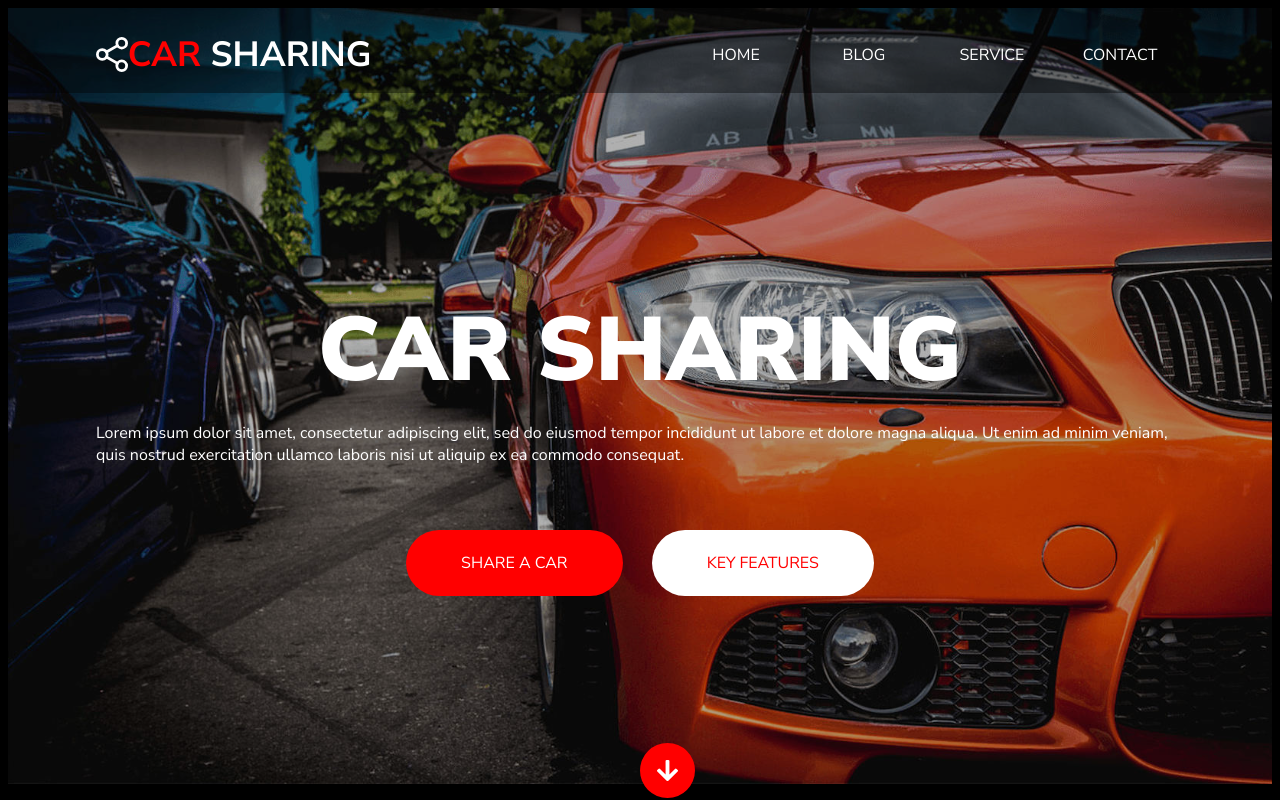
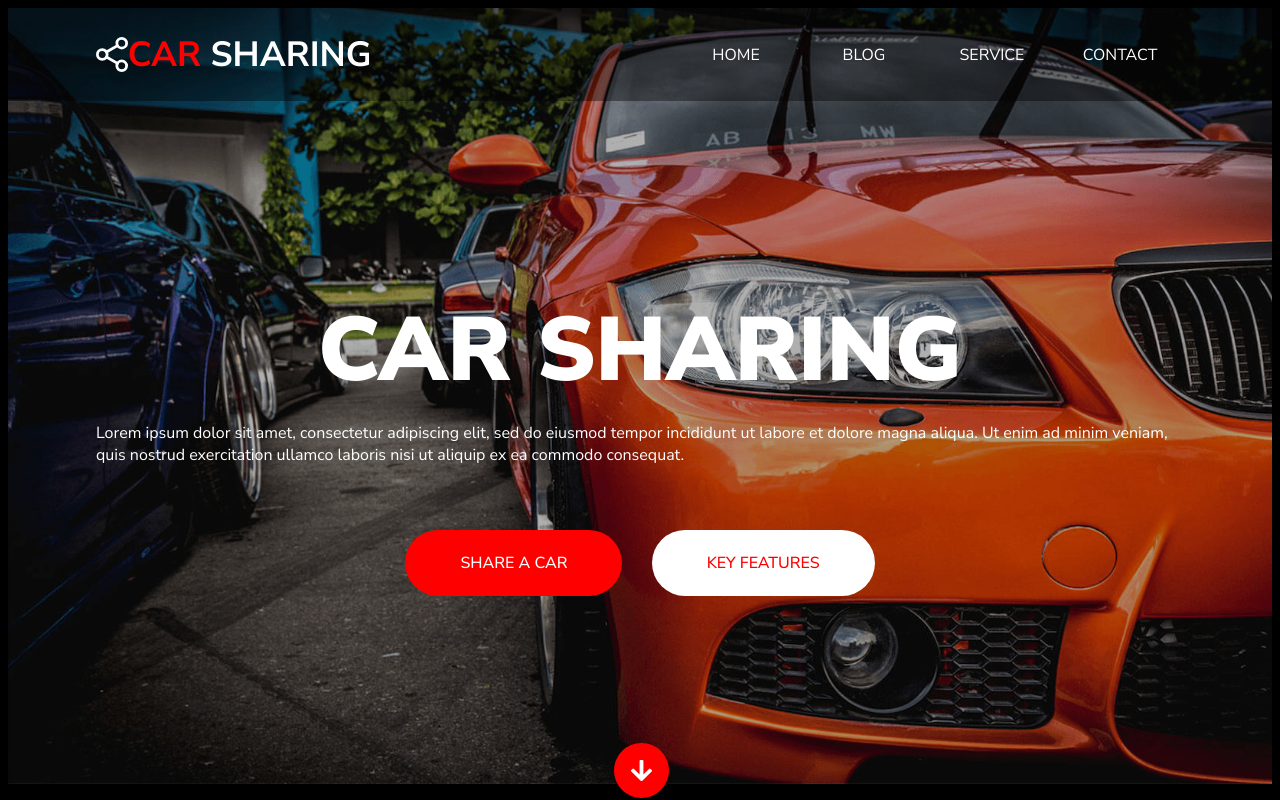
Before and after one commit to MagdalenaNastalek/car_sharing, a website built with Vite: page 01_Car_Sharing/index.html in a window 1280 px wide. Built offline with nearby package versions, Linux system fonts and the light colour scheme.

Commit message:
header done

```diff
--- a/01_Car_Sharing/css/style.css
+++ b/01_Car_Sharing/css/style.css
@@ -37,7 +37,7 @@ header {
     position: absolute;
     top: 0; /* pozycjonuje się względem rogu naszej strony*/
     left: 0;
-    height: 93px;
+    height: 101px;
     width: 100%;
     z-index: 0;
     display: inline-block;
@@ -108,6 +108,7 @@ header {
 }
 .buttons {
     font-size: 16px;
+    font-weight: 500;
 }
 .button {
     display: inline-block;
@@ -138,6 +139,6 @@ header {
     justify-content: center;
     align-items: center;
     position: absolute;
-    left: 50%;
+    left: 48%;
     bottom:2px;
 }
```
